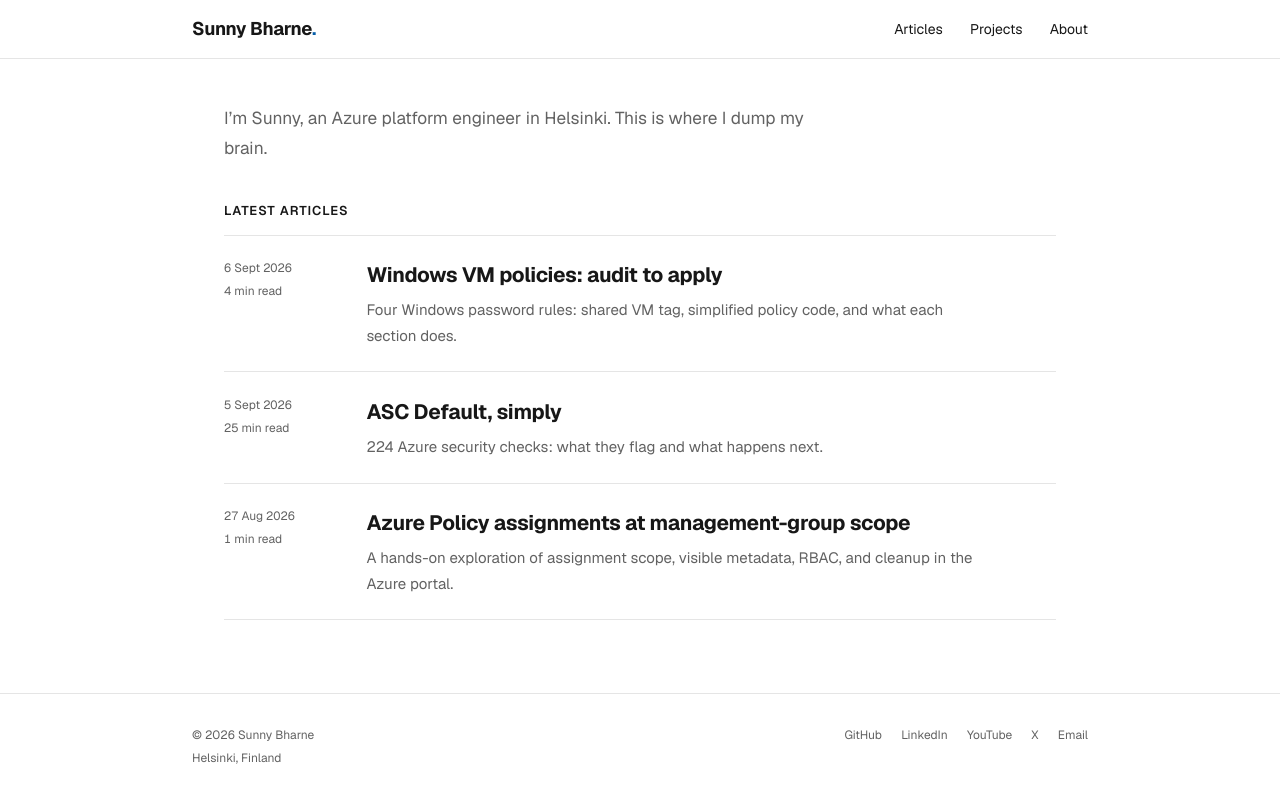
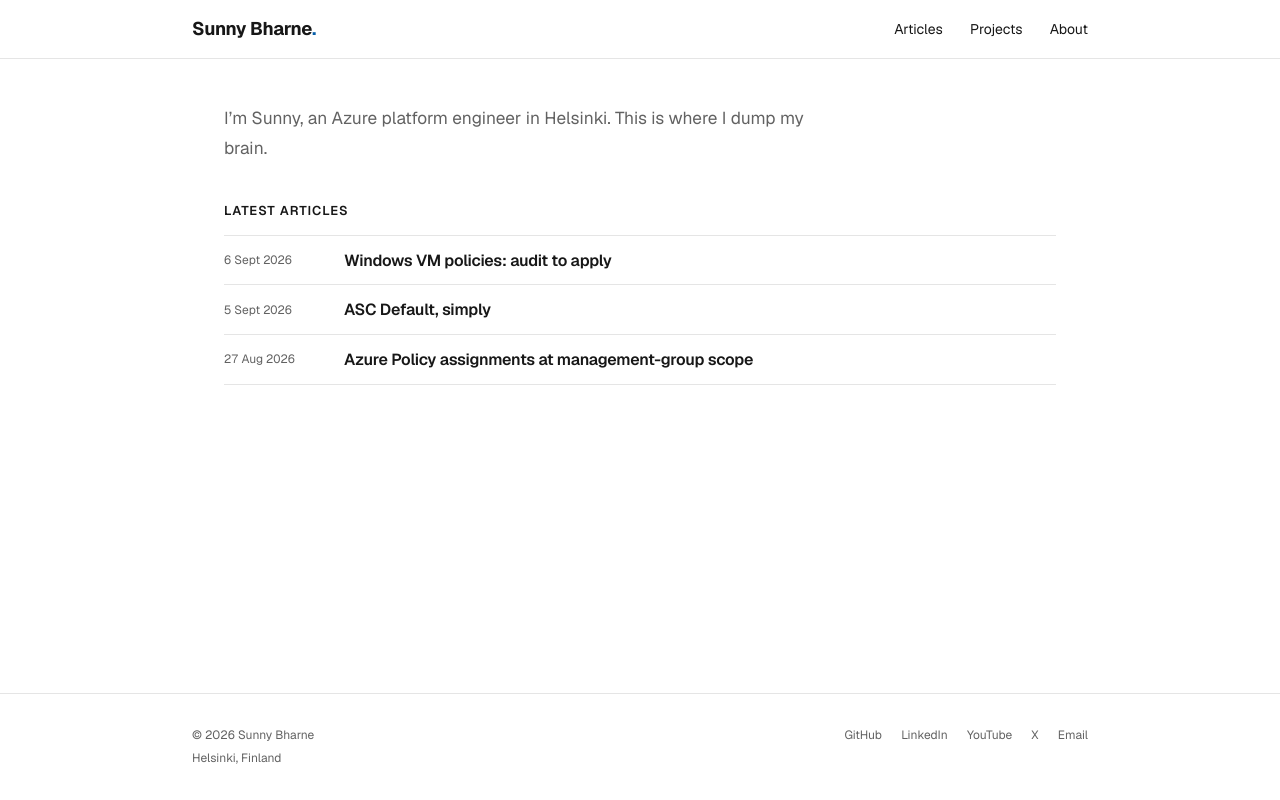
Before and after one commit to sunnybharne/sunnybharne, a Next.js app: page / in a window 1280 px wide. Built offline with nearby package versions, Linux system fonts and the light colour scheme.

Commit message:
Make homepage compact homepage article list

```diff
--- a/app/components/ArticleList.tsx
+++ b/app/components/ArticleList.tsx
@@ -10,11 +10,11 @@ export default function ArticleList({ articles, compact = false }: { articles: A
           <li className="article-list-item" key={article.href}>
             <div className="article-list-date">
               <time dateTime={article.date}>{shortDate(article.date)}</time>
-              <span>{article.readingTimeMinutes} min read</span>
+              {!compact ? <span>{article.readingTimeMinutes} min read</span> : null}
             </div>
             <div className="article-list-copy">
               <h2><Link href={article.href}>{article.title}</Link></h2>
-              <p>{article.description}</p>
+              {!compact ? <p>{article.description}</p> : null}
             </div>
           </li>
         );
--- a/app/globals.css
+++ b/app/globals.css
@@ -59,8 +59,8 @@ h1, .article-title { font-family: var(--font-geist-sans), Arial, sans-serif; fon
 .article-list-copy h2 a { text-decoration: none; }
 .article-list-copy h2 a:hover { text-decoration: underline; text-decoration-thickness: 1px; }
 .article-list-copy p { color: var(--muted); font-size: .94rem; line-height: 1.7; margin-top: .55rem; max-width: 38rem; }
-.article-list-compact .article-list-item { padding-block: 1.3rem; }
-.article-list-compact .article-list-copy h2 { font-size: 1.4rem; }
+.article-list-compact .article-list-item { grid-template-columns: 6.5rem minmax(0, 1fr); gap: 1rem; padding-block: .8rem; }
+.article-list-compact .article-list-copy h2 { margin-top: 0; font-size: 1rem; font-weight: 550; line-height: 1.45; }
 .page-heading { margin-bottom: 2.5rem; max-width: var(--reading); }
 .page-heading h1 { font-size: clamp(2.3rem, 5vw, 3rem); line-height: 1.15; }
 .page-heading .back-link { display: inline-block; margin-bottom: 1.25rem; }
@@ -159,6 +159,8 @@ h1, .article-title { font-family: var(--font-geist-sans), Arial, sans-serif; fon
   .article-list-date { display: flex; gap: .7rem; }
   .article-list-date span { margin: 0; }
   .article-list-copy h2 { font-size: 1.3rem; }
+  .article-list-compact .article-list-item { grid-template-columns: 5.5rem minmax(0, 1fr); gap: .75rem; padding-block: .8rem; }
+  .article-list-compact .article-list-date { display: block; }
   .page-heading { margin-bottom: 2rem; }
   .article-header { padding-block: 1.6rem; }
   .post-content { font-size: 1.0625rem; line-height: 1.8; }
--- a/app/page.tsx
+++ b/app/page.tsx
@@ -12,7 +12,7 @@ export default async function HomePage() {
         <div className="section-heading">
           <h2 id="recent-title">Latest articles</h2>
         </div>
-        <ArticleList articles={articles.slice(0, 6)} />
+        <ArticleList articles={articles.slice(0, 6)} compact />
       </section>
     </div>
   );
```
